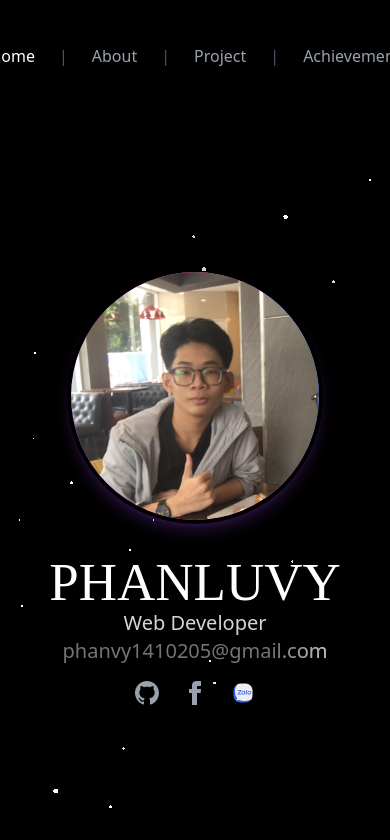
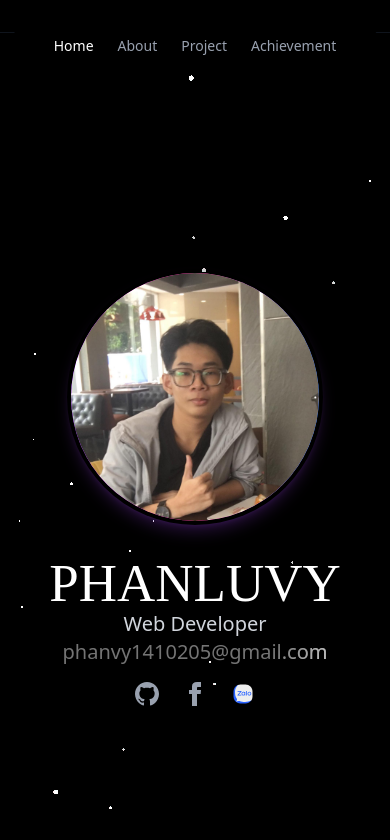
Before and after one commit to vy-phan/PhanLuVyProfilePage, a React (Vite) app: page / in a window 390 px wide. Shown: the top 840 px of the page. Built offline with nearby package versions, Linux system fonts and the light colour scheme; a web font is replaced by a local one.

Commit message:
fix responsive in mobile

```diff
--- a/src/App.tsx
+++ b/src/App.tsx
@@ -124,7 +124,7 @@ function App() {
 
   return (
     <div className="min-h-screen bg-black text-white">
-      <header className="sticky top-0 z-10 py-4">
+      <header className="sticky top-0 z-50 py-4 bg-black/80 backdrop-blur-sm border-b border-gray-800/50">
         <Menu />
       </header>
       <main className="container mx-auto px-4 py-8">
--- a/src/components/Achievement.tsx
+++ b/src/components/Achievement.tsx
@@ -77,8 +77,8 @@ const Achievement = () => {
 
             <div className="grid md:grid-cols-1 gap-8 mb-16">
                 <div className="bg-gradient-to-br from-gray-900 to-gray-800 rounded-xl p-6 transform hover:scale-105 transition-all duration-300 border border-gray-700/50 hover:border-gray-600/50 shadow-lg hover:shadow-purple-500/10">
-                    <div className="flex">
-                        <div className="flex-1 pr-6 border-r border-gray-700/50">
+                    <div className="flex flex-col md:flex-row">
+                        <div className="flex-1 pb-6 md:pb-0 md:pr-6 border-b md:border-b-0 md:border-r border-gray-700/50">
                             {achievements.slice(0, 2).map((achievement, index) => (
                                 <div key={index} className="mb-6 last:mb-0 group">
                                     <div className="flex items-center gap-4 mb-4">
@@ -90,7 +90,7 @@ const Achievement = () => {
                                 </div>
                             ))}
                         </div>
-                        <div className="flex-1 pl-6">
+                        <div className="flex-1 pt-6 md:pt-0 md:pl-6">
                             {achievements.slice(2).map((achievement, index) => (
                                 <div key={index} className="mb-6 last:mb-0 group">
                                     <div className="flex items-center gap-4 mb-4">
--- a/src/components/Menu.tsx
+++ b/src/components/Menu.tsx
@@ -55,20 +55,20 @@ const Menu: React.FC = () => {
         scrolled
           ? 'bg-black bg-opacity-60 backdrop-blur-sm shadow-lg'
           : 'bg-black bg-opacity-95'
-      } text-white rounded-full px-8 py-4 flex justify-center items-center max-w-xl mx-auto`}
+      } text-white rounded-full px-4 sm:px-8 py-2 sm:py-4 flex flex-wrap justify-center items-center w-[95%] sm:w-auto sm:max-w-xl mx-auto overflow-hidden`}
     >
       {menuItems.map((item, index) => (
         <React.Fragment key={item.id}>
           <button
             onClick={() => scrollToSection(item.id)}
-            className={`px-4 py-1 mx-2 transition-all duration-300 ${
+            className={`px-2 sm:px-4 py-1 mx-1 sm:mx-2 text-sm sm:text-base transition-all duration-300 whitespace-nowrap ${
               activeItem === item.id ? 'text-white font-medium' : 'text-gray-400 hover:text-gray-200'
             }`}
           >
             {item.label}
           </button>
           {index < menuItems.length - 1 && (
-            <span className="text-gray-600 select-none">|</span>
+            <span className="text-gray-600 select-none hidden sm:inline-block">|</span>
           )}
         </React.Fragment>
       ))}
--- a/src/components/Skill.tsx
+++ b/src/components/Skill.tsx
@@ -66,18 +66,25 @@ const Skills: React.FC = () => {
   // Check if the screen is mobile size
   useEffect(() => {
     const checkIsMobile = () => {
-      setIsMobile(window.innerWidth < 768); // 768px is standard tablet breakpoint
+      const width = window.innerWidth;
+      const userAgent = navigator.userAgent.toLowerCase();
+      const isMobileDevice = /iphone|ipod|ipad|android|blackberry|windows phone/i.test(userAgent);
+      setIsMobile(width < 768 || isMobileDevice); // Check both width and device type
     };
 
-    // Initial check
+    // Run initial check immediately
     checkIsMobile();
 
-    // Add event listener for window resize
-    window.addEventListener('resize', checkIsMobile);
+    // Add event listener for resize
+    window.addEventListener('resize', checkIsMobile, { passive: true });
+
+    // Force a check after a short delay to ensure proper detection
+    const timeoutId = setTimeout(checkIsMobile, 100);
 
     // Cleanup
     return () => {
       window.removeEventListener('resize', checkIsMobile);
+      clearTimeout(timeoutId);
     };
   }, []);
 
```
